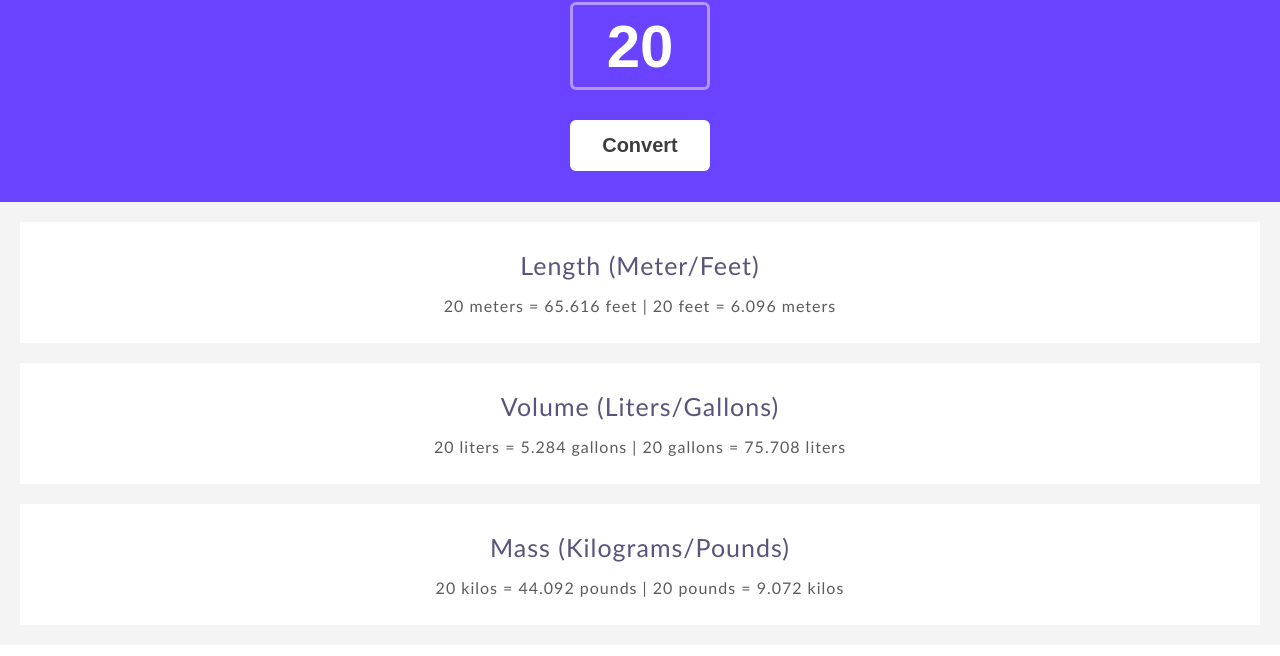
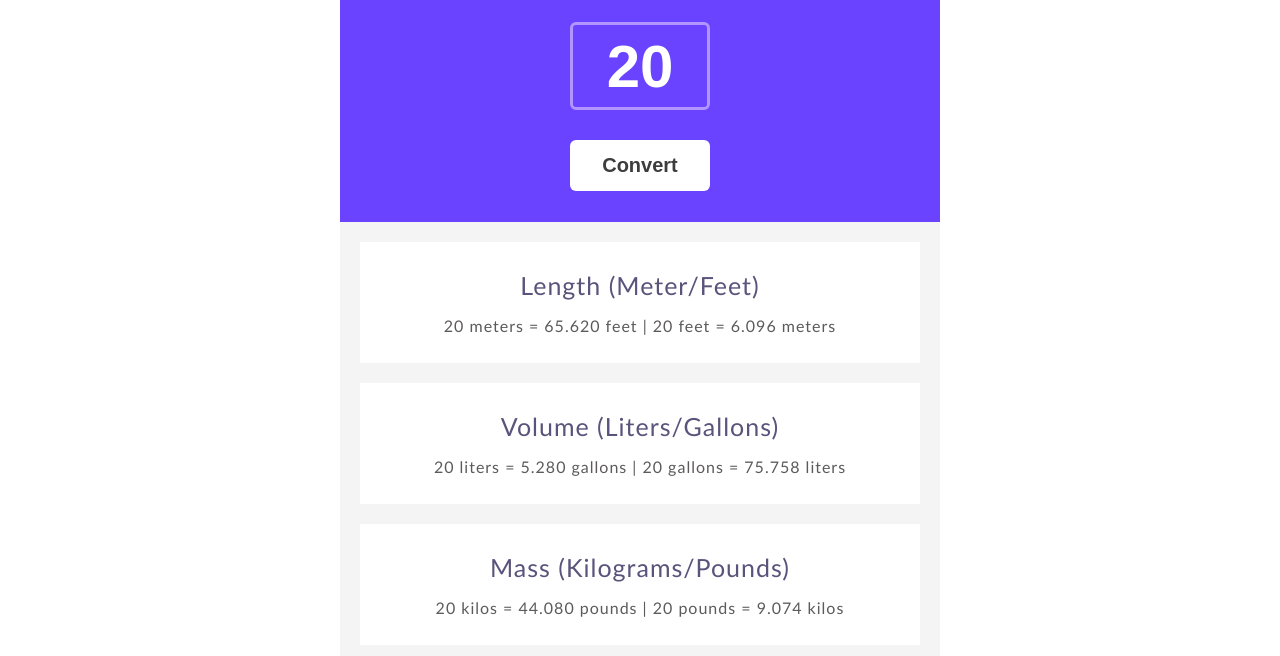
Before and after one commit to andreipapp/UnitConverter, a plain HTML site: page index.html in a window 1280 px wide. Both pictures are taken after a click on the button "Convert". Shown: the part 98-754 px from the top of the page. Drawn offline with Linux system fonts and the light colour scheme.

Commit message:
small changes + js - project done

```diff
--- a/index.css
+++ b/index.css
@@ -1,6 +1,10 @@
 body {
   margin: 0;
   font-family: 'Gill Sans', 'Gill Sans MT', Calibri, 'Trebuchet MS', sans-serif;
+}
+.card {
+  max-width: 600px;
+  margin: 20px auto;
 }
 .header {
   background-color: #6943ff;
--- a/index.html
+++ b/index.html
@@ -4,6 +4,7 @@
     <link rel="stylesheet" href="index.css" />
   </head>
   <body>
+    <div class="card">
       <div class="header">
         <h1>Metric/Imperial Unit Conversion</h1>
         <div class="form">
@@ -27,6 +28,7 @@
           <p id="mass">20 kilos = 44.092 pounds | 20 pounds = 9.072 kilos</p>
         </div>
       </div>
+    </div>
     <script src="index.js"></script>
   </body>
 </html>
--- a/index.js
+++ b/index.js
@@ -5,4 +5,23 @@
 */
 const input = document.getElementById('input');
 const btn = document.getElementById('btn');
+const length = document.getElementById('length');
+const volume = document.getElementById('volume');
+const mass = document.getElementById('mass');
+
 input.value = 20;
+
+btn.addEventListener('click', convert);
+
+function convert() {
+  let value = input.value;
+  length.textContent = `${value} meters = ${(value * 3.281).toFixed(
+    3
+  )} feet | ${value} feet = ${(value / 3.281).toFixed(3)} meters`;
+  volume.textContent = `${value} liters = ${(value * 0.264).toFixed(
+    3
+  )} gallons | ${value} gallons = ${(value / 0.264).toFixed(3)} liters`;
+  mass.textContent = `${value} kilos = ${(value * 2.204).toFixed(
+    3
+  )} pounds | ${value} pounds = ${(value / 2.204).toFixed(3)} kilos`;
+}
```
Lines whose indentation alone changed are shown as unchanged.
